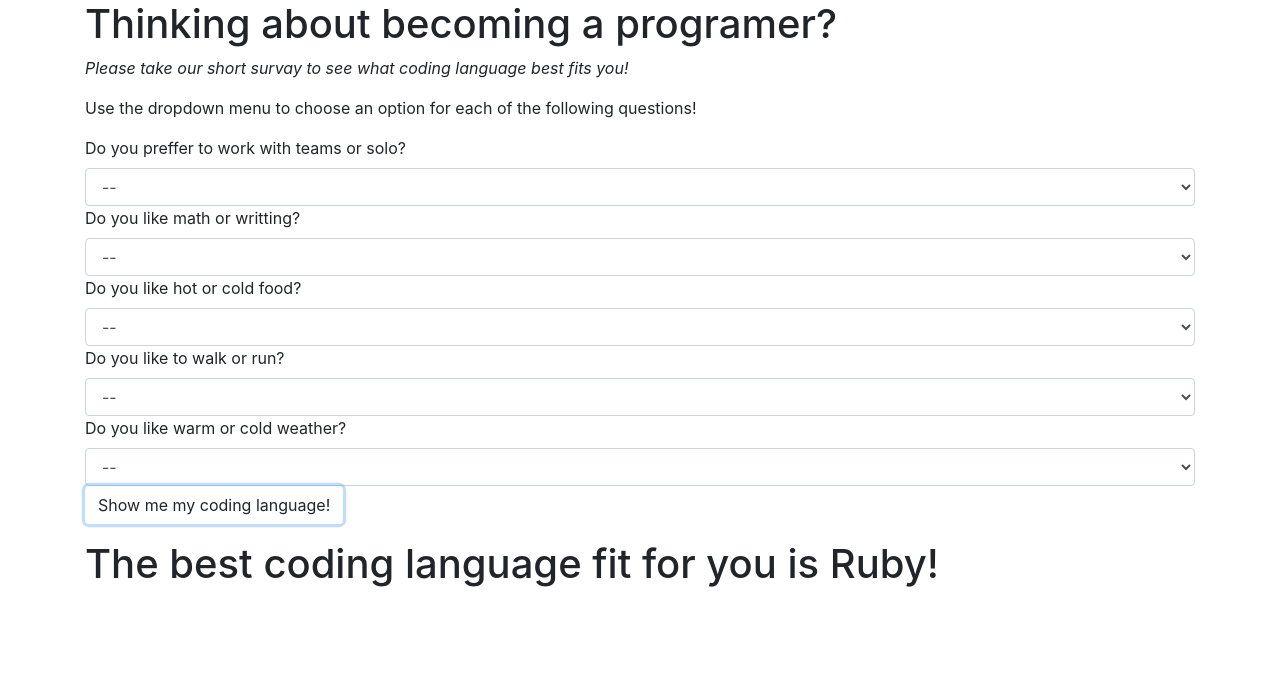
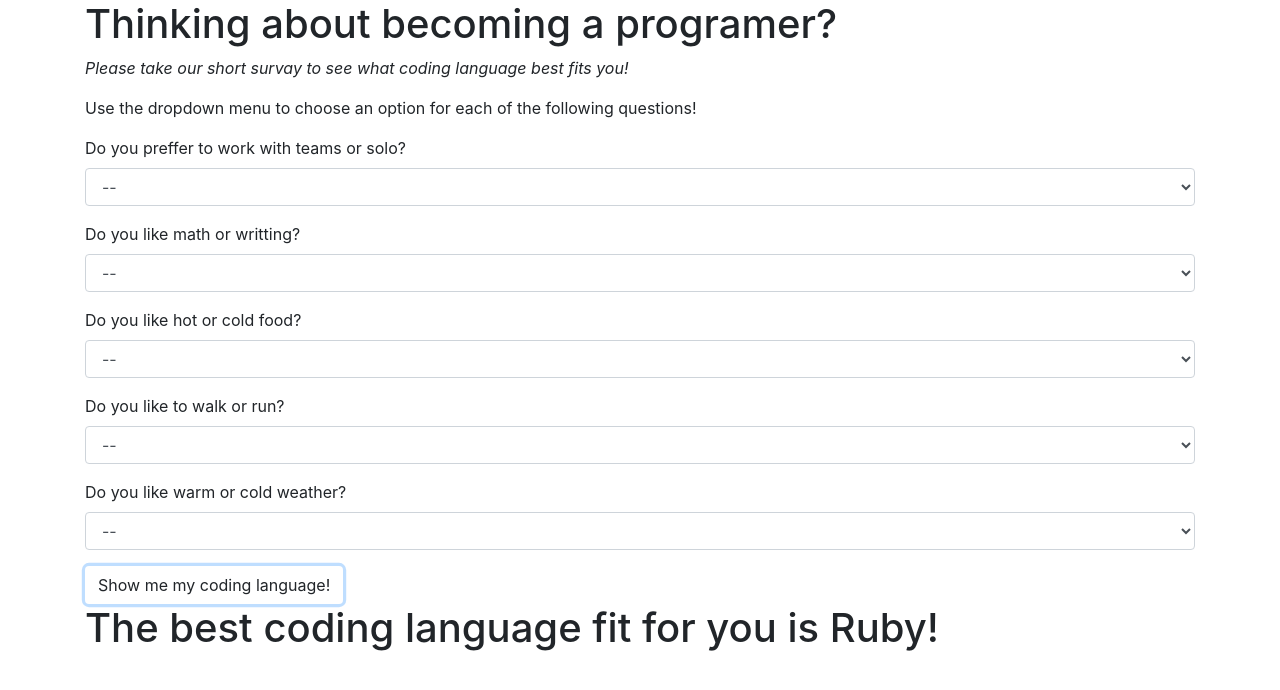
Before and after one commit to GACOSTA1988/programming-language-suggester, a plain HTML site: page index.html in a window 1280 px wide. Both pictures are taken after a click on the button "Show me my coding language!". Drawn offline with nearby package versions, Linux system fonts and the light colour scheme.

Commit message:
troubleshoot javascript

```diff
--- a/index.html
+++ b/index.html
@@ -24,49 +24,50 @@
           <option>Teams</option>
           <option>Solo</option>
         </select>
+      </div>
       <!-- DROPDOWN OPTION 2! -->
-
-        <label for="option1">Do you like math or writting?</label>
+      <div class="form-group">
+        <label for="option2">Do you like math or writting?</label>
         <!-- OPTIONS TO CHOOSE FROM IN DROPDOWN -->
         <select class="form-control" id="option2">
           <option>--</option>
           <option>math</option>
           <option>writting</option>
         </select>
-
+      </div>
       <!-- DROPDOWN OPTION 3! -->
-
-        <label for="option1">Do you like hot or cold food?</label>
+      <div class="form-group">
+        <label for="option3">Do you like hot or cold food?</label>
         <!-- OPTIONS TO CHOOSE FROM IN DROPDOWN -->
         <select class="form-control" id="option3">
           <option>--</option>
           <option>hot</option>
           <option>cold</option>
         </select>
-
+      </div>
       <!-- DROPDOWN OPTION 4! -->
-
-        <label for="option1">Do you like to walk or run?</label>
+      <div class="form-group">
+        <label for="option4">Do you like to walk or run?</label>
         <!-- OPTIONS TO CHOOSE FROM IN DROPDOWN -->
         <select class="form-control" id="option4">
           <option>--</option>
           <option>walk</option>
           <option>run</option>
         </select>
-
+      </div>
       <!-- DROPDOWN OPTION 5 -->
-
-        <label for="option1">Do you like warm or cold weather?</label>
+      <div class="form-group">
+        <label for="option5">Do you like warm or cold weather?</label>
         <!-- OPTIONS TO CHOOSE FROM IN DROPDOWN -->
         <select class="form-control" id="option5">
           <option>--</option>
           <option>warm</option>
           <option>cold</option>
         </select>
-
+      </div>
       <!-- SUBMIT BUTTON! -->
       <button type="submit" class="btn">Show me my coding language!</button>
-    </div>
+
     </form>
 
     <!-- STUFF THAT WILLL SHOW WHEN FUNCTIONS ARE RUN -->
--- a/js/scripts.js
+++ b/js/scripts.js
@@ -1,22 +1,30 @@
 $(document).ready(function(){
   $("form#formOne").submit(function(event){
-  event.preventDefault();
+    event.preventDefault();
 
-  var option1 = $("#option1").val();
-  var option2 = $("#option2").val();
-  var option3 = $("#option3").val();
-  var option4 = $("#option4").val();
-  var option5 = $("#option5").val();
+  var option1 = $("select#option1").val();
+  var option2 = $("select#option2").val();
+  var option3 = $("select#option3").val();
+  var option4 = $("select#option4").val();
+  var option5 = $("select#option5").val();
 
-  option1 = $("select#option1");
-  option2 = $("select#option2");
-  option3 = $("select#option3");
-  option4 = $("select#option4");
-  option5 = $("select#option5");
+  // option1 = $("select#option1");
+  // option2 = $("select#option2");
+  // option3 = $("select#option3");
+  // option4 = $("select#option4");
+  // option5 = $("select#option5");
 
-  if (option1 === "Teams"||option2 ==="math"||option3 ==="cold"||option4 === "walk"||option5==="warm"); {
+  if (option1 === "Teams"); {
     $("#ruby").show();
+    $("#javascript").hide();
+    $("#python").hide();
   }
-
+    if (option2 === "writting") {
+    $("#javascript").show();
+    $("#ruby").hide();
+    $("#python").hide();
+    elseif (option2 === "math")
+      $("#python").show();
+    };
+  });
 });
-});
```
